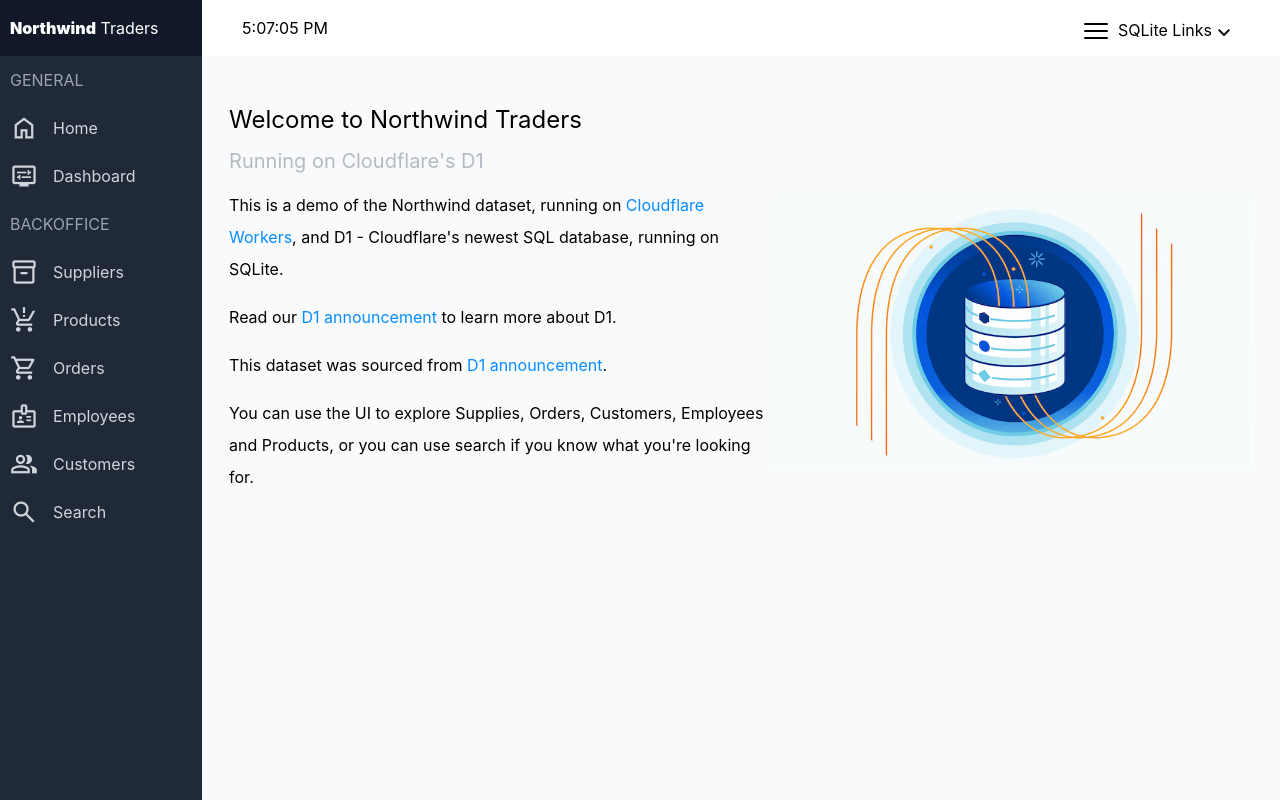
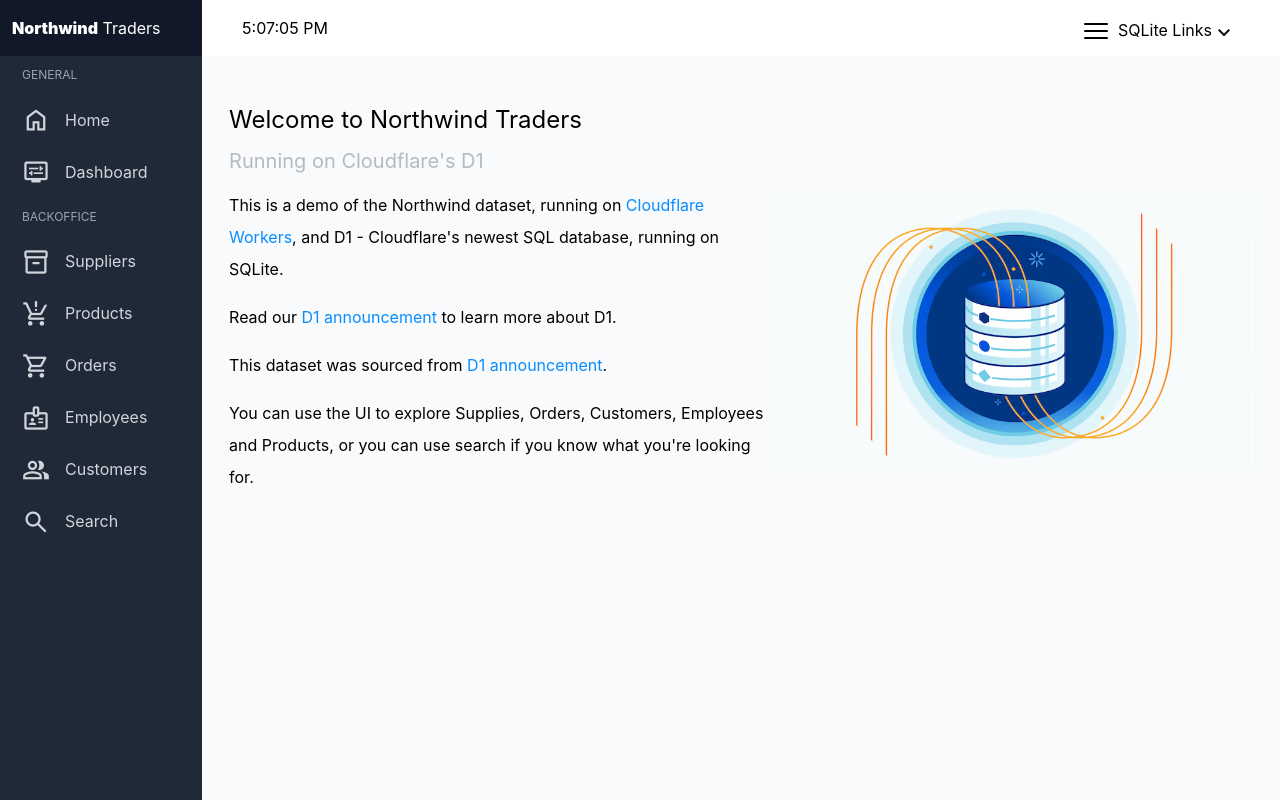
Before and after one commit to Zovolog/northwind, a React (Create React App) app: page / in a window 1280 px wide. Built offline with nearby package versions, Linux system fonts and the light colour scheme.

Commit message:
First commit

```diff
--- a/src/App.css
+++ b/src/App.css
@@ -2,6 +2,10 @@
   display: flex;
   width: 100%;
   height: 100%;
+}
+
+.none {
+  display: none;
 }
 .main {
   width: 100%;
--- a/src/components/Navbar/Navbar.css
+++ b/src/components/Navbar/Navbar.css
@@ -18,20 +18,21 @@
   color: white;
   background-color: #111827;
   height: 3.5rem;
-  padding-left: 10px;
+  padding-left: 0.75rem;
 }
 .navigation-block-list-header {
   display: flex;
   align-items: center;
   font-weight: 400;
   color: #9ca3af;
-  height: 3rem;
+  padding: 0.75rem;
   width: 100%;
+  font-size: 0.75rem;
 }
 .navigation-block-list-link {
   display: flex;
   align-items: center;
-  height: 3rem;
+  padding: 0.75rem;
   width: 100%;
   color: #d1d5db;
   font-weight: 400;
```
